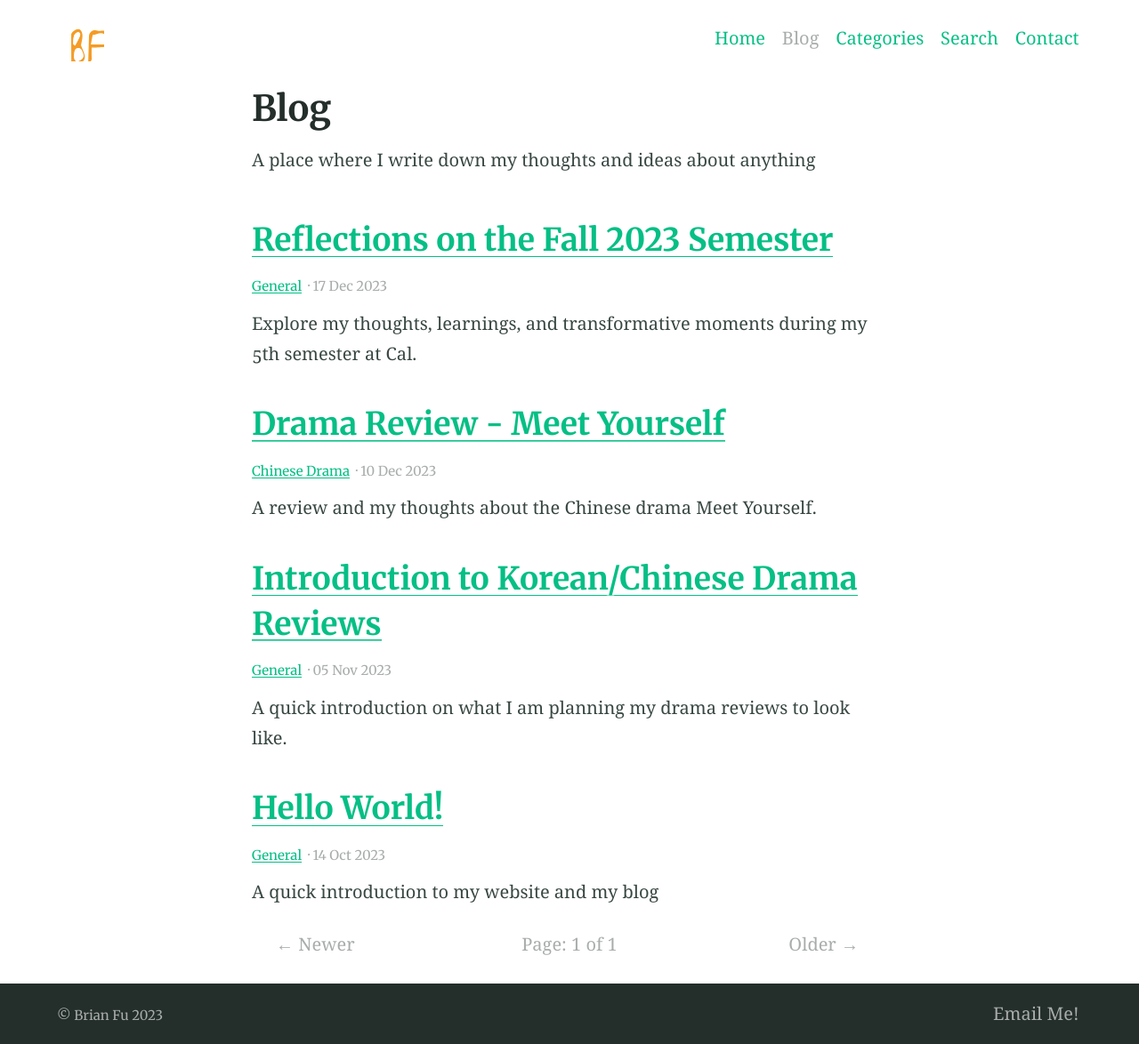
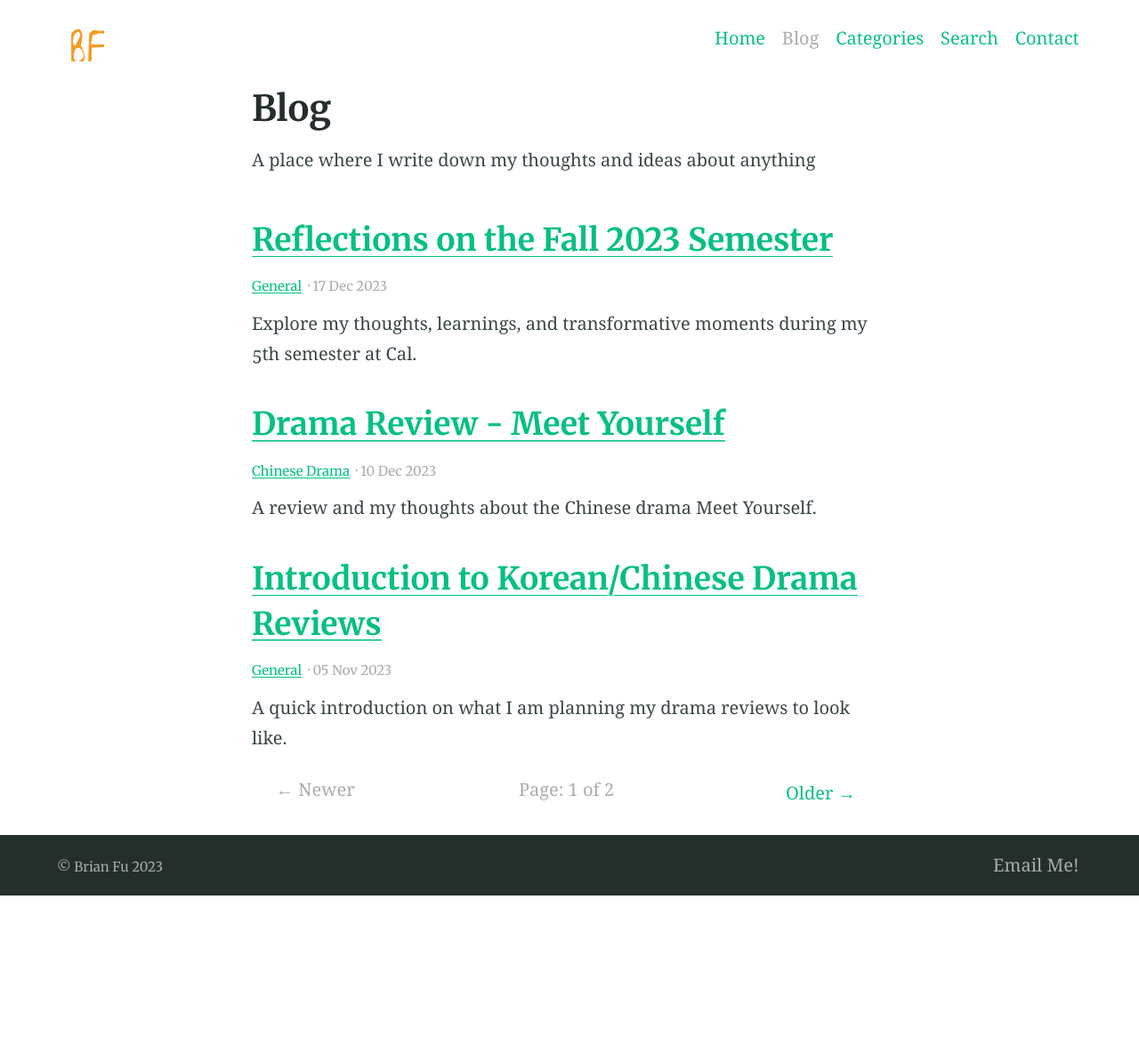
Before and after one commit to brianfu5/brianfu5.github.io, a Jekyll site: the page built from blog/index.html, in a window 1280 px wide. Shown: the whole page at 89% size. Built offline with Jekyll 4.4.1, drawn with Linux system fonts in a browser that asks for light colours; the list of posts is cut into pages by our own code; after the commit the page ends 1007 px from its top, so only the background shows below that.

Commit message:
update paginate to 3

```diff
--- a/_config.yml
+++ b/_config.yml
@@ -35,7 +35,7 @@ plugins:
 - jemoji
 
 # 3. Gem settings
-paginate: 5 # jekyll-paginate > items per page
+paginate: 3 # jekyll-paginate > items per page
 paginate_path: blog/page:num # jekyll-paginate > blog page
 jekyll-mentions: https://twitter.com # jekyll-mentions > service used when @replying
 twitter:
```
